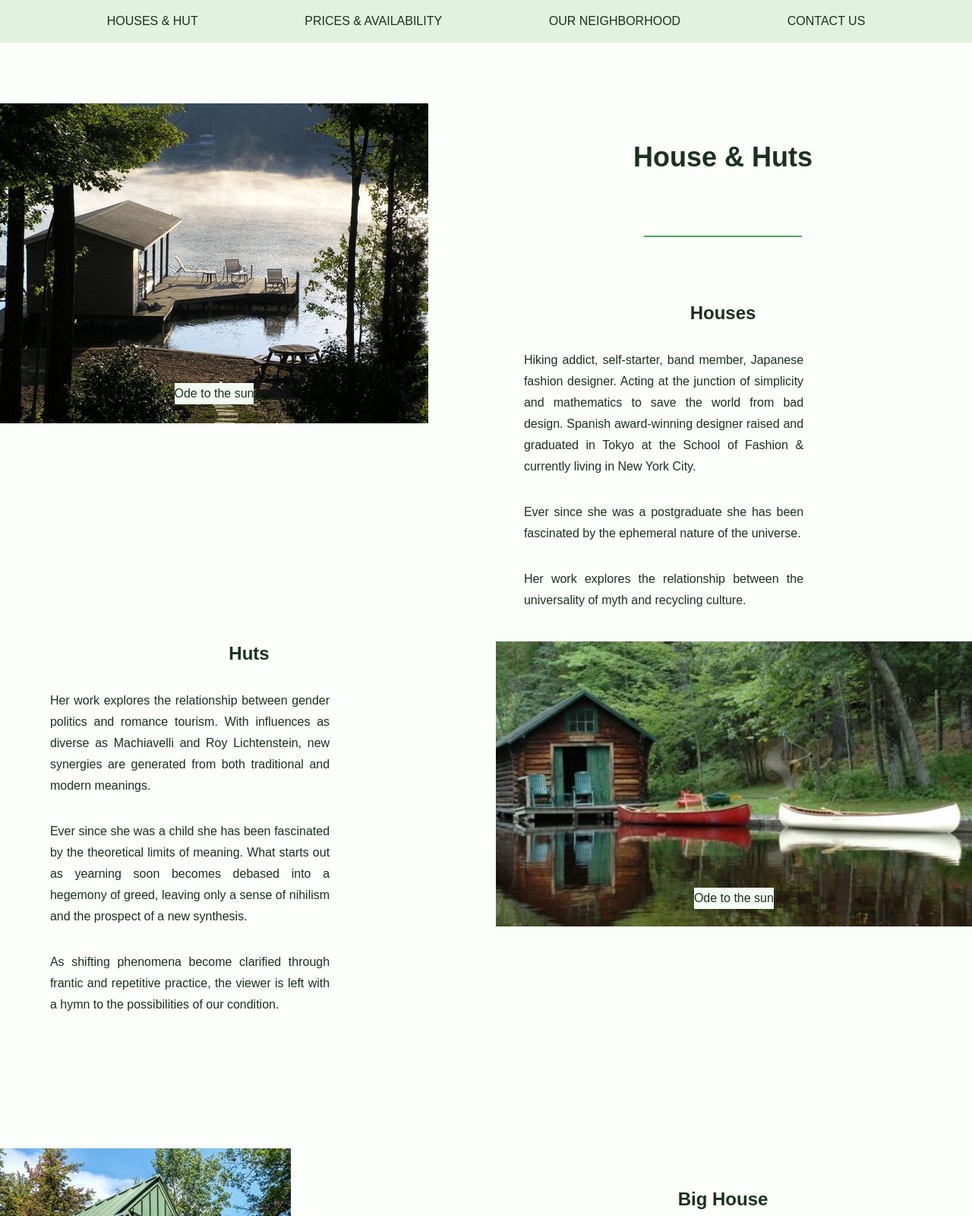
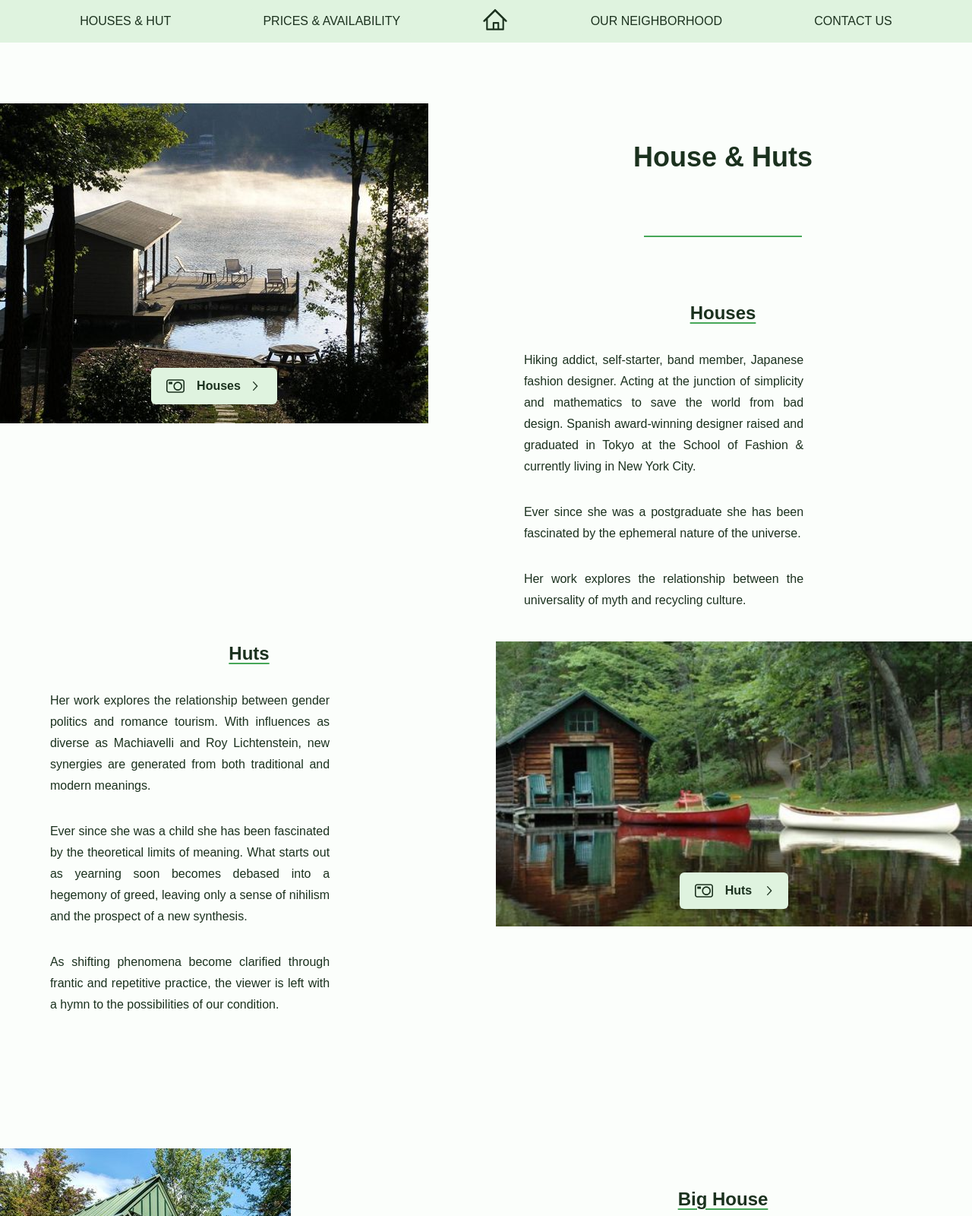
Before and after one commit to hamilton-seguin/jablonkowylas, a Gatsby site: page /houses-huts in a window 1280 px wide. Shown: the top 1600 px of the page at 76% size. Built offline with nearby package versions, Linux system fonts and the light colour scheme; Gatsby itself is replaced by a stand-in of ours.

Commit message:
unify color scheme, add button ui

```diff
--- a/package.json
+++ b/package.json
@@ -17,6 +17,7 @@
   },
   "dependencies": {
     "@nathanpate/gatsby-omni-font-loader": "^2.0.5",
+    "@radix-ui/react-icons": "^1.3.0",
     "gatsby": "^5.8.1",
     "gatsby-plugin-image": "^3.8.0",
     "gatsby-plugin-manifest": "^5.8.0",
--- a/src/components/layout/Footer.tsx
+++ b/src/components/layout/Footer.tsx
@@ -7,7 +7,7 @@ export const Footer = () => {
       id="contactUs"
       className="mt-16"
     >
-      <div className="flex flex-col text-center bg-grass9 pb-10 pt-5">
+      <div className="flex flex-col text-center bg-grass4 pb-10 pt-5">
         <div className="uppercase">
           <p>JABLONKOWYLAS</p>
           <p>Ryn, Poland</p>
--- a/src/components/layout/Layout.tsx
+++ b/src/components/layout/Layout.tsx
@@ -1,6 +1,6 @@
 import React from "react";
 import { Footer } from "./Footer";
-import { Navigation } from "./Navigation";
+import { NavBar } from "./NavBar";
 
 type LayoutProps = {
   children: JSX.Element;
@@ -9,7 +9,7 @@ type LayoutProps = {
 const Layout = ({ children }: LayoutProps) => {
   return (
     <>
-      <Navigation />
+      <NavBar />
       {children}
       <Footer />
     </>
--- /dev/null
+++ b/src/components/layout/NavBar.tsx
@@ -0,0 +1,56 @@
+import React, { useContext } from "react";
+import { Link } from "gatsby";
+import { HomeIcon } from "@radix-ui/react-icons";
+
+import { Menu } from "./Menu";
+import { Hamburger } from "../ui/Hamburger";
+import { Button } from "../ui/Button";
+
+import { MenuContext, menuStateEnum } from "../../utils/context";
+
+export const NavBar = () => {
+  const { setMenuState } = useContext(MenuContext);
+  const openMenu = () => {
+    setMenuState(menuStateEnum.isOpen);
+  };
+  const closeMenu = () => {
+    setMenuState(menuStateEnum.isClose);
+  };
+
+  return (
+    <nav id="Nav" className="z-10 w-full max-w-[100vw] bg-grass4 py-4">
+      <div className="flex items-center justify-center h-6">
+        <div className="lg:flex flex-1 justify-evenly hidden items-center">
+          <Button>
+            <Link to="/houses-huts" title="Houses & Shacks" className="uppercase">
+              Houses & Hut
+            </Link>
+          </Button>
+          <Button>
+            <Link to="/#" title="Prices & Availability" className="uppercase">
+              Prices & Availability
+            </Link>
+          </Button>
+          <Link to="/" title="Home" className="hidden lg:flex w-10 h-10 justify-center">
+            <HomeIcon className="transition-all duration-300 w-8 h-10 hover:w-10  hover:text-grass11"/>
+          </Link>
+          <Button>
+            <Link to="/#" title="Our Neighborhood" className="uppercase">
+              Our Neighborhood
+            </Link>
+          </Button>
+          <Button>
+            <Link to="/#" title="Contact us" className="uppercase">
+              Contact us
+            </Link>
+          </Button>
+        </div>
+        <Link to="/" title="Home" className="flex lg:hidden w-12 h-12 justify-center items-center" onClick={closeMenu}>
+          <HomeIcon className="w-10 h-10 hover:w-14 hover:h-14 hover:text-grass11 transition-all duration-300" />
+        </Link>
+        <Hamburger openMenu={openMenu} closeMenu={closeMenu} />
+      </div>
+      <Menu closeMenu={closeMenu} />
+    </nav>
+  );
+};
--- a/src/components/layout/Navigation.tsx
+++ /dev/null
@@ -1,40 +0,0 @@
-import React, { useContext } from "react";
-import { Link } from "gatsby";
-
-import { Menu } from "./Menu";
-
-import { MenuContext, menuStateEnum } from "../../utils/context";
-import { Hamburger } from "./Hamburger";
-
-export const Navigation = () => {
-  const { setMenuState } = useContext(MenuContext);
-  const openMenu = () => {
-    setMenuState(menuStateEnum.isOpen);
-  };
-  const closeMenu = () => {
-    setMenuState(menuStateEnum.isClose);
-  };
-
-  return (
-    <nav id="Nav" className="z-10 w-full max-w-[100vw] bg-grass4 py-4">
-      <div className="flex items-center justify-center">
-        <div className="lg:flex flex-1 justify-evenly hidden uppercase ">
-          <Link to="/houses-huts" title="Houses & Shacks"
-          className="hover:bg-grass6">Houses & Hut</Link>
-          <Link to="/#" title="Prices & Availability"
-          className="hover:bg-grass6">
-          Prices & Availability
-          </Link>
-          <Link to="/#" title="Our Neighborhood"
-          className="hover:bg-grass6">
-          Our Neighborhood
-          </Link>
-          <Link to="/#" title="Contact us"
-          className="hover:bg-grass6">Contact us</Link>
-        </div>
-        <Hamburger openMenu={openMenu} closeMenu={closeMenu}/>
-      </div>
-      <Menu closeMenu={closeMenu} />
-    </nav>
-  );
-};
--- /dev/null
+++ b/src/components/ui/Button.tsx
@@ -0,0 +1,15 @@
+import React from "react";
+
+interface ButtonProps extends React.ButtonHTMLAttributes<HTMLButtonElement>{}
+type ButtonProp = React.FC<ButtonProps>;
+
+export const Button: ButtonProp = ({ children, className, ...props }) => {
+  return (
+    <button
+      className={`bg-grass4 px-4 py-1.5 hover:bg-grass6 active:bg-grass7 inline-flex items-center justify-center rounded-md transition-all duration-300 focus:outline-none text-center ${className}`}
+      {...props}
+    >
+      {children}
+    </button>
+  );
+};
--- /dev/null
+++ b/src/components/ui/Hamburger.tsx
@@ -0,0 +1,44 @@
+import React, { useContext, useEffect } from "react";
+
+import { MenuContext } from "../../utils/context";
+
+type HamburgerProps = {
+  openMenu: () => void;
+  closeMenu: () => void;
+};
+
+export const Hamburger = ({ openMenu, closeMenu }: HamburgerProps) => {
+  const { menuState } = useContext(MenuContext);
+
+  const handleChange = () => {
+    const hamburger = document.getElementById("hamburger") as HTMLInputElement;
+    hamburger && hamburger.checked ? openMenu() : closeMenu();
+  };
+
+  useEffect(() => {
+    const menu = document?.getElementById("menu");
+    const hamburger = document.getElementById("hamburger") as HTMLInputElement;
+    if (menuState === "closeMenu") {
+      menu?.addEventListener("animationstart", () => {
+        if (menu?.classList.contains("closeMenu")) {
+          hamburger.checked = false;
+        }
+        return () => menu?.removeEventListener("animationstart", () => {});
+      });
+    }
+  }, [menuState]);
+
+  return (
+    <label
+      htmlFor="hamburger"
+      className={` hamburger-menu flex flex-col max-w-max cursor-pointer lg:hidden`}
+    >
+      <input
+        id="hamburger"
+        type="checkbox"
+        onChange={handleChange}
+        aria-label="toggle menu"
+      />
+    </label>
+  );
+};
--- a/src/pages/houses-huts.tsx
+++ b/src/pages/houses-huts.tsx
@@ -2,6 +2,8 @@ import React, { FC } from "react";
 import { Link, HeadFC, PageProps } from "gatsby";
 import Layout from "../components/layout/Layout";
 import { StaticImage } from "gatsby-plugin-image";
+import { CameraIcon, ChevronRightIcon } from "@radix-ui/react-icons";
+import { Button } from "../components/ui/Button";
 
 const Houses: FC<PageProps> = () => {
   return (
@@ -15,17 +17,19 @@ const Houses: FC<PageProps> = () => {
                 alt="jablonkowylas house on the lake"
                 className="max-h-[70vh] lg:max-h-fit lg:max-w-[49vw] w-full"
               />
-              <div className="bg-background text-center absolute inset-x-0 bottom-[6%] w-max m-auto">
-                <p className=" text-font">
-                  Ode to the sun
+              <Button className="group absolute inset-x-0 bottom-[6%] w-max m-auto rounded">
+                <p className=" text-font m-1 font-bold flex items-center">
+                  <CameraIcon className=" w-6 h-6 mr-4" />
+                  Houses
+                  <ChevronRightIcon className="w-5 h-5 ml-2 group-hover:translate-x-1 transition-all" />
                 </p>
-              </div>
+              </Button>
             </div>
             <h1 className="text-center lg:col-start-2 font-bold text-4xl lg:px-16 xl:px-[8%] xl:mt-[4vw] my-8 lg:mt-0">
               House & Huts
             </h1>
             <div className="text-center lg:col-start-2 mx-auto mb-8  xl:mt-[4vw] border-t-[2px] border-grass9 w-1/3"></div>
-            <h2 className="text-center lg:col-start-2 font-bold text-2xl lg:px-16 xl:px-[8%] mb-8  xl:mt-[4vw]">
+            <h2 className="text-center lg:col-start-2 font-bold text-2xl lg:px-16 xl:px-[8%] mb-8  xl:mt-[4vw] underline underline-offset-4 decoration-grass9">
               Houses
             </h2>
             <div className="lg:col-start-2 lg:px-16 xl:px-[8%] my-8 lg:my-0 xl:max-w-[75%]">
@@ -50,7 +54,7 @@ const Houses: FC<PageProps> = () => {
 
         <div className="flex mt-8 lg:mt-10 flex-col lg:flex-row min-h-min mx-4">
           <div className="lg:grid lg:grid-cols-2 lg:auto-rows-min flex flex-col text-justify leading-7 min-h-fit lg:max-h-min lg:min-h-[49vw]">
-            <h2 className="lg:col-start-1 font-bold text-2xl lg:px-16 xl:px-[8%] text-center my-8 lg:mt-0">
+            <h2 className="lg:col-start-1 font-bold text-2xl lg:px-16 xl:px-[8%] text-center my-8 lg:mt-0 underline underline-offset-4 decoration-grass9">
               Huts
             </h2>
             <div className="lg:col-start-1 order-last lg:px-16 xl:px-[8%] my-8 lg:my-0 xl:max-w-[75%]">
@@ -79,11 +83,13 @@ const Houses: FC<PageProps> = () => {
                 className="max-h-[70vh] lg:max-h-fit lg:max-w-[49vw] w-full lg:w-[49vw]"
                 objectPosition={"center"}
               />
-              <div className="bg-background text-center absolute inset-x-0 bottom-[6%] w-max m-auto">
-                <p className=" text-font">
-                  Ode to the sun
+              <Button className="group absolute inset-x-0 bottom-[6%] w-max m-auto rounded">
+                <p className=" text-font m-1 font-bold flex items-center">
+                  <CameraIcon className="w-6 h-6 mr-4" />
+                  Huts
                 </p>
-              </div>
+                  <ChevronRightIcon className="w-5 h-5 ml-2 group-hover:translate-x-1 transition-all" />
+              </Button>
             </div>
           </div>
         </div>
@@ -97,13 +103,15 @@ const Houses: FC<PageProps> = () => {
                 className="max-h-[70vh] lg:max-h-fit lg:max-w-[49vw]"
                 objectPosition={"top"}
               />
-              <div className="bg-background text-center absolute inset-x-0 bottom-[6%] w-max m-auto">
-                <p className=" text-font">
-                  Ode to the sun
+              <Button className="group absolute inset-x-0 bottom-[6%] w-max m-auto rounded">
+                <p className=" text-font m-1 font-bold flex items-center">
+                  <CameraIcon className="w-6 h-6 mr-4" />
+                  Big House
                 </p>
-              </div>
+                  <ChevronRightIcon className="w-5 h-5 ml-2 group-hover:translate-x-1 transition-all" />
+              </Button>
             </div>
-            <h2 className="text-center lg:col-start-2 font-bold text-2xl lg:px-16 xl:px-[8%] xl:mt-[4vw] my-8 lg:mt-0">
+            <h2 className="text-center lg:col-start-2 font-bold text-2xl lg:px-16 xl:px-[8%] xl:mt-[4vw] my-8 lg:mt-0 underline underline-offset-4 decoration-grass9">
               Big House
             </h2>
             <div className="lg:col-start-2 lg:px-16 xl:px-[8%] my-8 lg:my-0 xl:max-w-[75%]">
--- a/tailwind.config.js
+++ b/tailwind.config.js
@@ -8,7 +8,9 @@ module.exports = {
     colors: {
       font: "#1b311e",
       background: "#f3fcf3",
-      grass3: "#dff3df",
+      grass1: "#fbfefb",
+      grass2: "#f3fcf3",
+      grass3: "#ebf9eb",
       grass4: "#dff3df", // Hovered UI element background
       grass5: "#ceebcf", // Active / Selected UI element background
       grass6: "#b7dfba",
```
Also changed, not shown: src/components/layout/Hamburger.tsx (deleted, +0 -28 lines), src/components/layout/Menu.tsx (+6 -6 lines), 1 other file.
